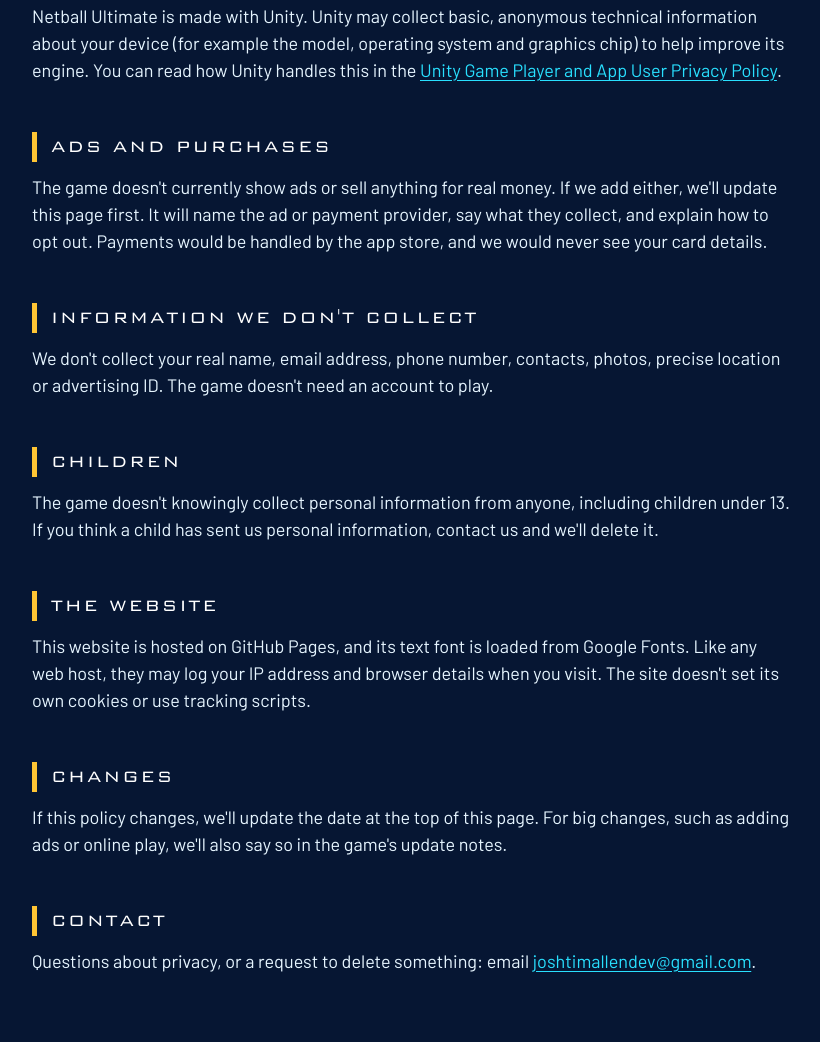
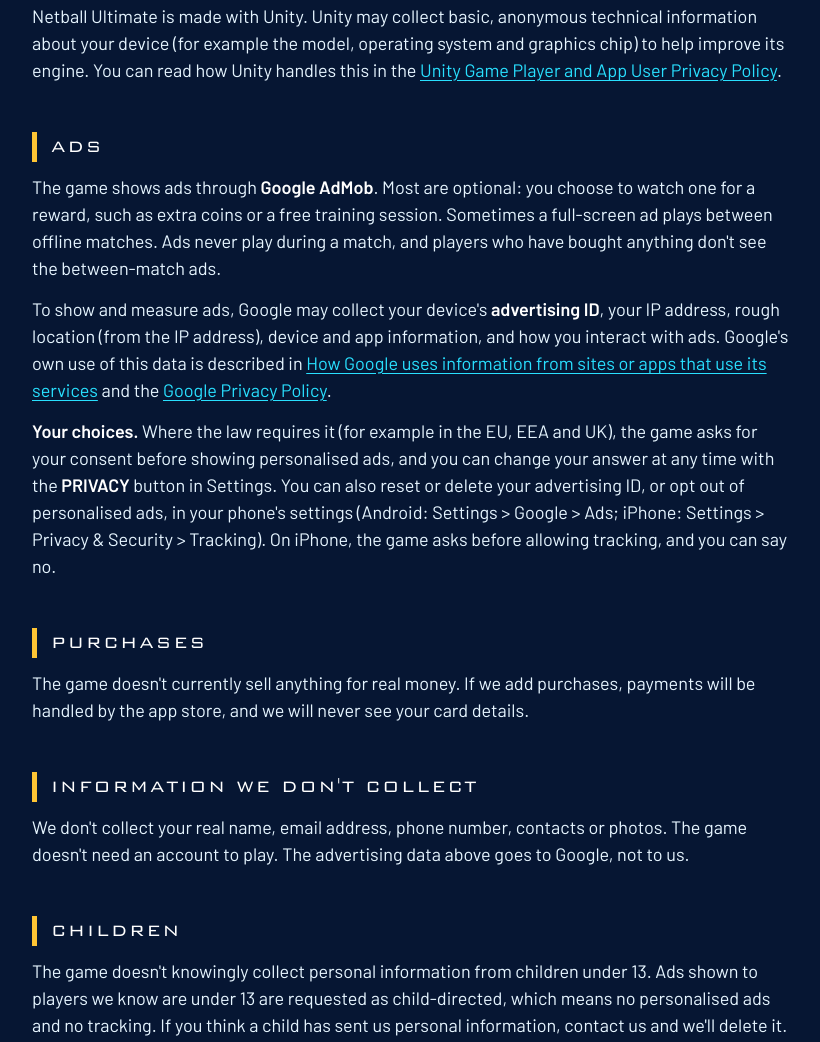
Before and after one commit to netballultimate/netballultimate.github.io, a plain HTML site: page privacy.html in a window 1280 px wide. Shown: the part 982-2024 px from the top of the page, without its empty margins (228-1048 px from the left). Drawn offline with Linux system fonts and the light colour scheme.

Commit message:
Add app-ads.txt for AdMob and update privacy policy for ads
Co-Authored-By: Claude Haiku 5.5 <noreply@anthropic.com>

```diff
--- a/privacy.html
+++ b/privacy.html
@@ -23,7 +23,7 @@
 
 <main class="legal">
   <div class="wrap legal-inner">
-    <p class="eyebrow">Last updated 17 November 2026</p>
+    <p class="eyebrow">Last updated 18 November 2026</p>
     <h1 class="title t-cyan">Privacy policy</h1>
 
     <p class="legal-lead">Netball Ultimate is a netball game for Android, Windows and the web. This page explains what information the game uses, where it goes, and the choices you have. The short version: <strong>we don't ask for your name, email or location, and we don't sell anything about you.</strong></p>
@@ -45,20 +45,25 @@
     <h2>The game engine</h2>
     <p>Netball Ultimate is made with Unity. Unity may collect basic, anonymous technical information about your device (for example the model, operating system and graphics chip) to help improve its engine. You can read how Unity handles this in the <a href="https://unity.com/legal/game-player-and-app-user-privacy-policy" rel="noopener">Unity Game Player and App User Privacy Policy</a>.</p>
 
-    <h2>Ads and purchases</h2>
-    <p>The game doesn't currently show ads or sell anything for real money. If we add either, we'll update this page first. It will name the ad or payment provider, say what they collect, and explain how to opt out. Payments would be handled by the app store, and we would never see your card details.</p>
+    <h2>Ads</h2>
+    <p>The game shows ads through <strong>Google AdMob</strong>. Most are optional: you choose to watch one for a reward, such as extra coins or a free training session. Sometimes a full-screen ad plays between offline matches. Ads never play during a match, and players who have bought anything don't see the between-match ads.</p>
+    <p>To show and measure ads, Google may collect your device's <strong>advertising ID</strong>, your IP address, rough location (from the IP address), device and app information, and how you interact with ads. Google's own use of this data is described in <a href="https://policies.google.com/technologies/partner-sites" rel="noopener">How Google uses information from sites or apps that use its services</a> and the <a href="https://policies.google.com/privacy" rel="noopener">Google Privacy Policy</a>.</p>
+    <p><strong>Your choices.</strong> Where the law requires it (for example in the EU, EEA and UK), the game asks for your consent before showing personalised ads, and you can change your answer at any time with the <strong>PRIVACY</strong> button in Settings. You can also reset or delete your advertising ID, or opt out of personalised ads, in your phone's settings (Android: Settings &gt; Google &gt; Ads; iPhone: Settings &gt; Privacy &amp; Security &gt; Tracking). On iPhone, the game asks before allowing tracking, and you can say no.</p>
+
+    <h2>Purchases</h2>
+    <p>The game doesn't currently sell anything for real money. If we add purchases, payments will be handled by the app store, and we will never see your card details.</p>
 
     <h2>Information we don't collect</h2>
-    <p>We don't collect your real name, email address, phone number, contacts, photos, precise location or advertising ID. The game doesn't need an account to play.</p>
+    <p>We don't collect your real name, email address, phone number, contacts or photos. The game doesn't need an account to play. The advertising data above goes to Google, not to us.</p>
 
     <h2>Children</h2>
-    <p>The game doesn't knowingly collect personal information from anyone, including children under 13. If you think a child has sent us personal information, contact us and we'll delete it.</p>
+    <p>The game doesn't knowingly collect personal information from children under 13. Ads shown to players we know are under 13 are requested as child-directed, which means no personalised ads and no tracking. If you think a child has sent us personal information, contact us and we'll delete it.</p>
 
     <h2>The website</h2>
     <p>This website is hosted on GitHub Pages, and its text font is loaded from Google Fonts. Like any web host, they may log your IP address and browser details when you visit. The site doesn't set its own cookies or use tracking scripts.</p>
 
     <h2>Changes</h2>
-    <p>If this policy changes, we'll update the date at the top of this page. For big changes, such as adding ads or online play, we'll also say so in the game's update notes.</p>
+    <p>If this policy changes, we'll update the date at the top of this page. For big changes, such as online play, we'll also say so in the game's update notes.</p>
 
     <h2>Contact</h2>
     <p>Questions about privacy, or a request to delete something: email <a id="contact" href="mailto:joshtimallendev@gmail.com">joshtimallendev@gmail.com</a>.</p>
```
Also changed, not shown: app-ads.txt (added).
